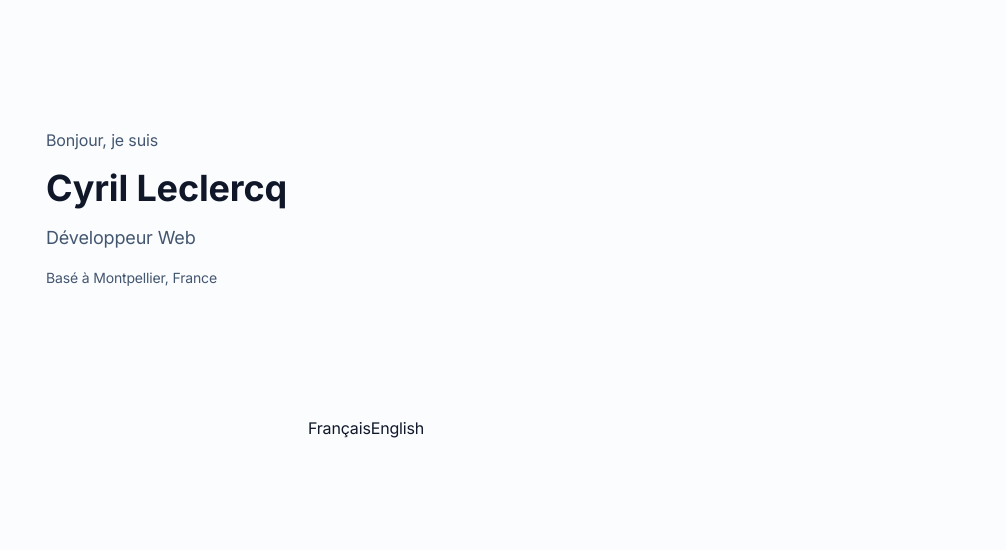
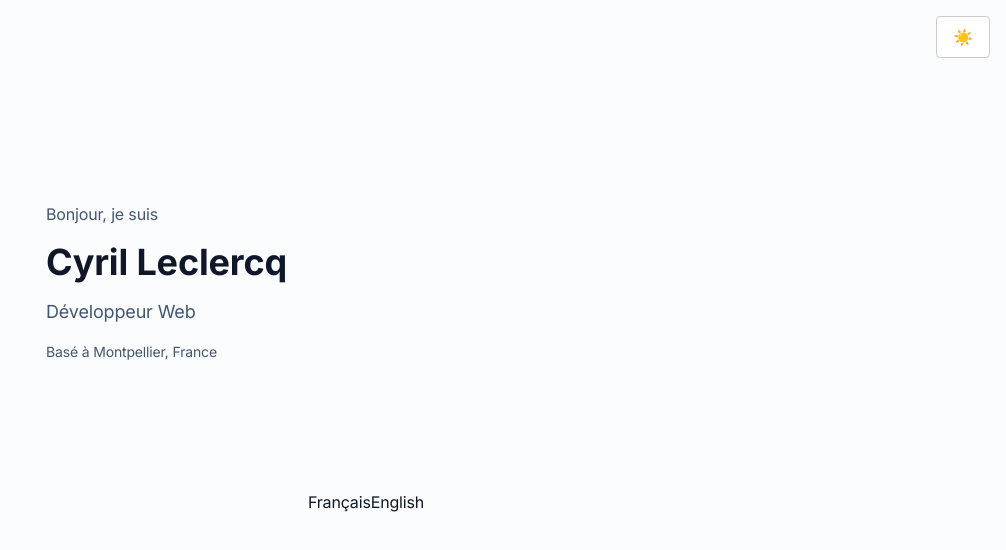
Before and after one commit to Cylecq/my-website, a Next.js app: page / in a window 1280 px wide. Shown: the top 550 px of the page, without its empty margins (274-1280 px from the left). Built offline with nearby package versions, Linux system fonts and the light colour scheme; no server answers.

Commit message:
feat: add ThemeSwitch component for light/dark mode toggle

```diff
--- a/src/app/(home)/page.tsx
+++ b/src/app/(home)/page.tsx
@@ -1,9 +1,13 @@
 import { LocaleSwitch } from "@/components/locale-switch";
+import { ThemeSwitch } from "@/components/theme-switch";
 import { Hero } from "@/app/(home)/hero";
 
 export default function Home() {
   return (
-    <div className="flex flex-col flex-1 items-center justify-center bg-background font-sans">
+    <div className="flex flex-col flex-1 items-center justify-center bg-background font-sans w-full">
+      <div className="w-full flex justify-end p-4">
+        <ThemeSwitch />
+      </div>
       <main className="flex flex-1 w-full max-w-3xl flex-col items-center justify-between py-32 px-16 sm:items-start">
         <Hero />
       </main>
--- /dev/null
+++ b/src/components/theme-switch.tsx
@@ -0,0 +1,44 @@
+"use client";
+
+import { useEffect, useState } from "react";
+
+export function ThemeSwitch() {
+  const [theme, setTheme] = useState<"light" | "dark">(() => {
+    if (typeof window !== "undefined") {
+      return window.matchMedia("(prefers-color-scheme: dark)").matches
+        ? "dark"
+        : "light";
+    }
+    return "light";
+  });
+
+  useEffect(() => {
+    if (theme === "dark") {
+      document.documentElement.classList.add("dark");
+    } else {
+      document.documentElement.classList.remove("dark");
+    }
+  }, [theme]);
+
+  const toggleTheme = () => {
+    setTheme((prev) => (prev === "light" ? "dark" : "light"));
+  };
+
+  return (
+    <button
+      type="button"
+      onClick={toggleTheme}
+      style={{
+        padding: "0.5em 1em",
+        borderRadius: 4,
+        border: "1px solid #ccc",
+        background: theme === "dark" ? "#222" : "#fff",
+        color: theme === "dark" ? "#fff" : "#222",
+        cursor: "pointer",
+      }}
+      aria-label="Toggle light/dark mode"
+    >
+      {theme === "dark" ? "🌙" : "☀️"}
+    </button>
+  );
+}
```
